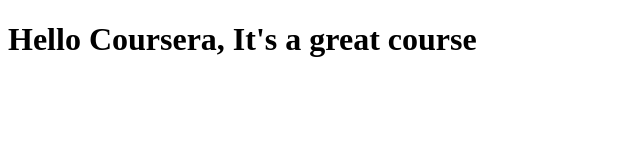
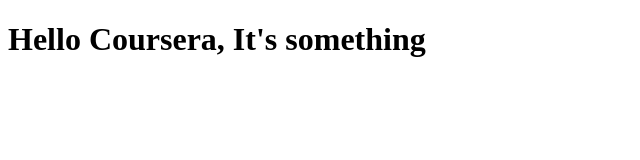
Before and after one commit to Jasper-RisaIT/Coursera, a plain HTML site: page site/index.html in a window 1280 px wide. Shown: the whole page, without its empty margins (0-640 px from the left). Drawn offline with Linux system fonts and the light colour scheme.

Commit message:
Commiting test

```diff
--- a/site/index.html
+++ b/site/index.html
@@ -6,6 +6,6 @@
     <title>Hello Coursera</title>
 </head>
 <body>
-    <h1>Hello Coursera, It's a great course</h1>
+    <h1>Hello Coursera, It's something</h1>
 </body>
 </html>
```
